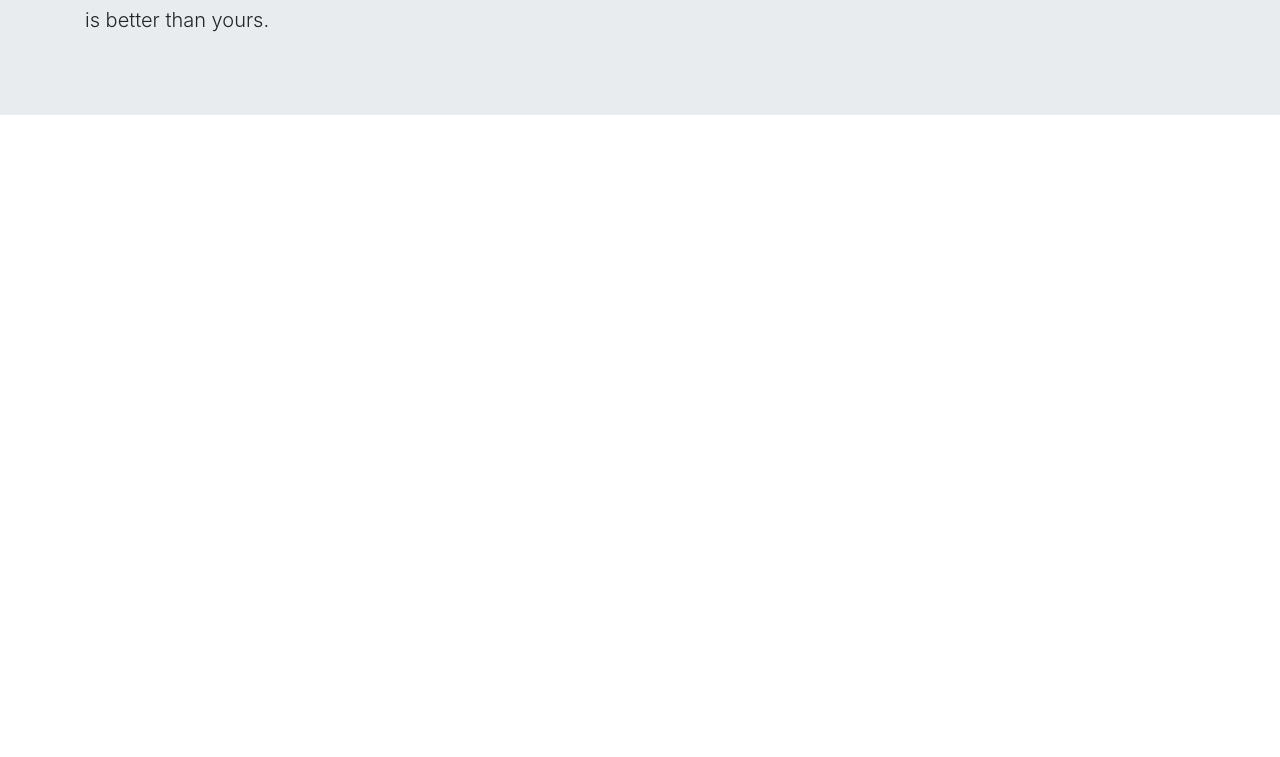
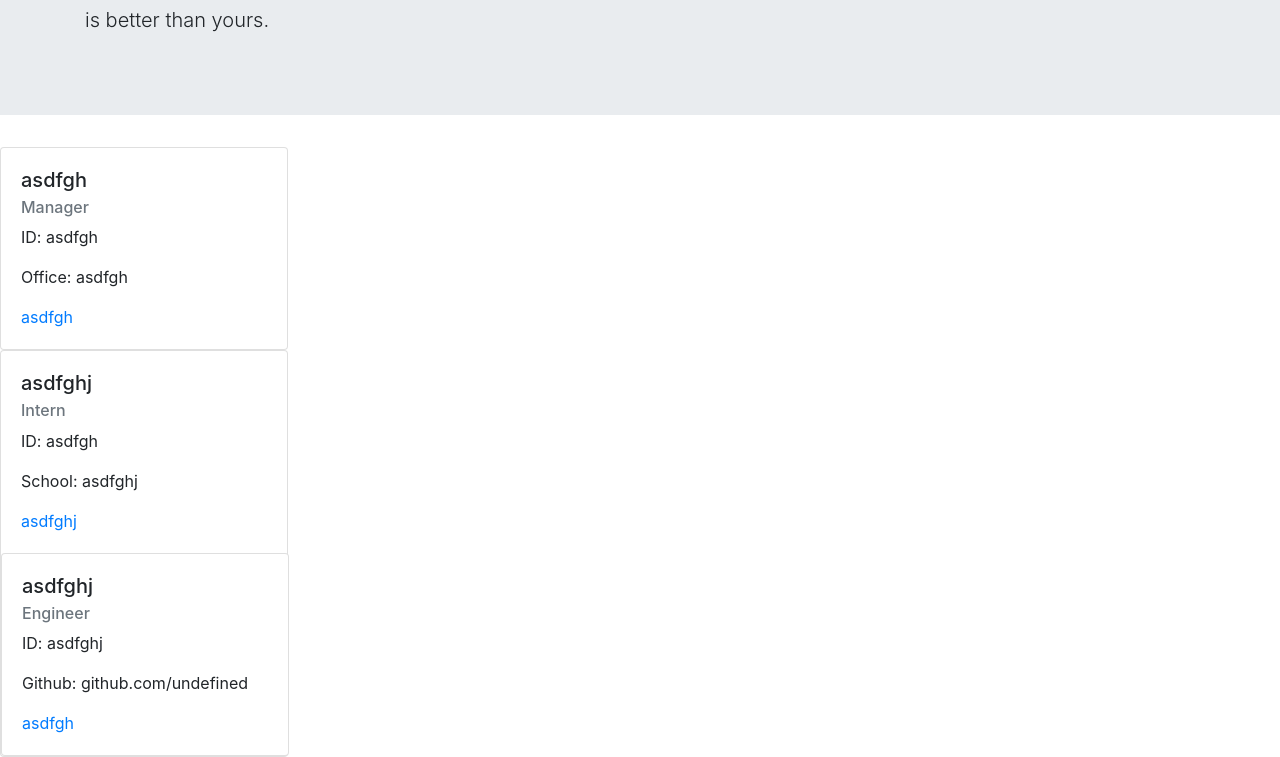
Before and after one commit to shadin-a/and_I_OOP, a website: page teamCards.html in a window 1280 px wide. Shown: the part 134-891 px from the top of the page. Before the commit the page ends 800 px from the top, so only its background shows below. Drawn offline with nearby package versions, Linux system fonts and the light colour scheme.

Commit message:
all cards are generating

```diff
--- a/index.js
+++ b/index.js
@@ -121,7 +121,7 @@ const getEngineerData = () => {
       console.log(answers);
       //take the data and make a card function here
       const engineer = new Engineer(answers.id, answers.email, answers.name, answers.github);
-      generateInternCard(engineer)
+      generateEngineerCard(engineer)
       nextStep();
   })
   }
--- a/teamCards.html
+++ b/teamCards.html
@@ -15,3 +15,29 @@
       <p class="lead">is better than yours.</p>
     </div>
   </div>
+
+  <div class="card" style="width: 18rem;">
+  <div class="card-body">
+    <h5 class="card-title">asdfgh</h5>
+    <h6 class="card-subtitle mb-2 text-muted">Manager</h6>
+    <p class="card-text">ID: asdfgh </p>
+    <p class="card-text">Office: asdfgh</p>
+    <a href="mailtoasdfgh" class="card-link">asdfgh</a>
+  </div>
+</div>
+  <div class="card" style="width: 18rem;">
+  <div class="card-body">
+    <h5 class="card-title">asdfghj</h5>
+    <h6 class="card-subtitle mb-2 text-muted">Intern</h6>
+    <p class="card-text">ID: asdfgh </p>
+    <p class="card-text">School: asdfghj</p>
+    <a href="mailtoasdfghj" class="card-link">asdfghj</a>
+  </div>
+  <div class="card" style="width: 18rem;">
+  <div class="card-body">
+    <h5 class="card-title">asdfghj</h5>
+    <h6 class="card-subtitle mb-2 text-muted">Engineer</h6>
+    <p class="card-text">ID: asdfghj </p>
+    <p class="card-text">Github: github.com/undefined</p>
+    <a href="mailtoasdfgh" class="card-link">asdfgh</a>
+  </div></body></html>
```
